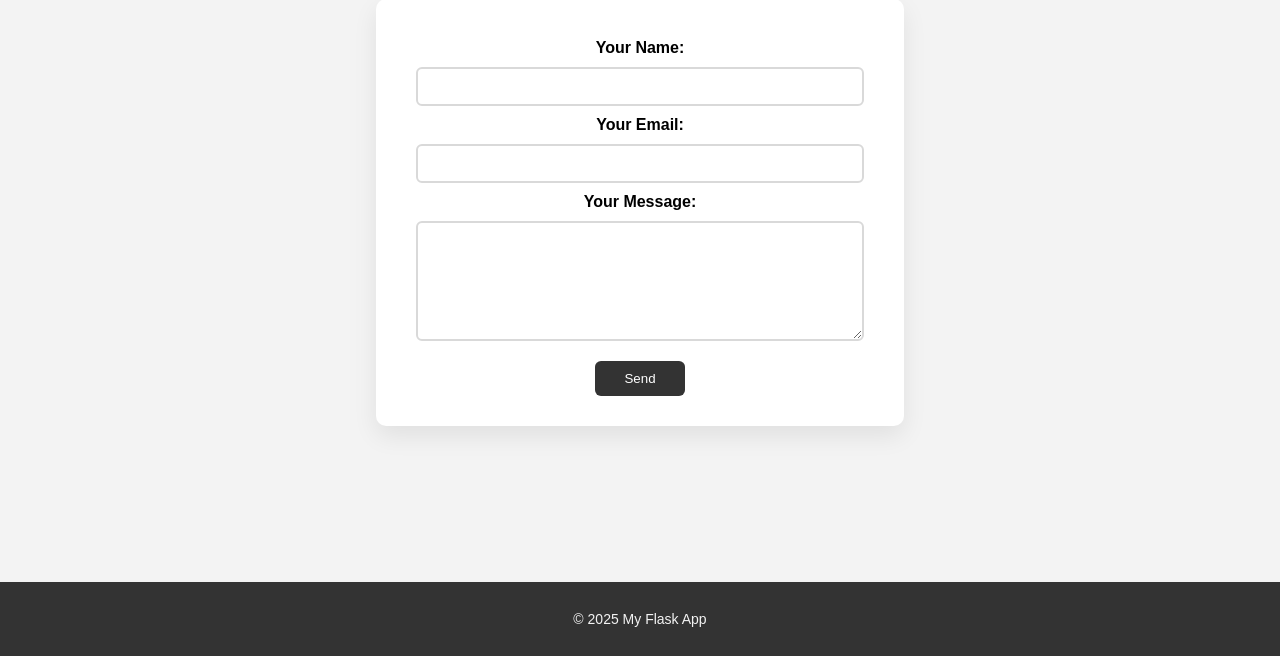
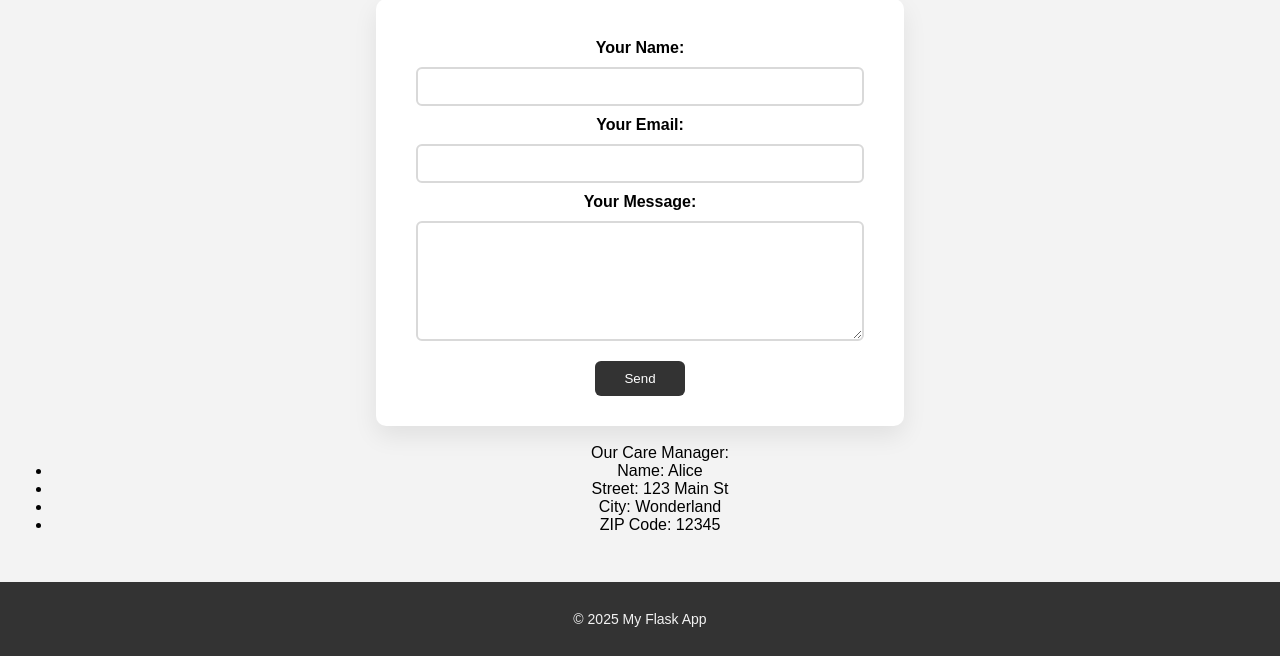
Before and after one commit to Lizazal/flask_form, a Flask app: page /contact in a window 1280 px wide. Shown: the part 144-800 px from the top of the page. Run offline with Flask 3, Linux system fonts and the light colour scheme; parts of the project's set-up code (start-up, migrations or seed data) failed here and were passed over.

Commit message:
contact.html update: care manager info added

```diff
--- a/app/routes.py
+++ b/app/routes.py
@@ -4,6 +4,15 @@ from datetime import datetime
 import locale
 
 locale.setlocale(locale.LC_TIME, 'ru_RU')
+
+CARE_DEPARTMENT_INFO = {
+        'name': 'Alice',
+        'address': {
+            'street': '123 Main St',
+            'city': 'Wonderland',
+            'zip': '12345'
+        }
+    }
 
 
 @app.route('/')
@@ -25,7 +34,8 @@ def about():
 
 @app.route('/contact')
 def contact():
-    return render_template('contact.html')
+    care_department_info = CARE_DEPARTMENT_INFO
+    return render_template('contact.html', care_department_info=care_department_info)
 
 
 @app.route("/submit", methods=["POST", "GET"])
@@ -35,9 +45,12 @@ def submit():
         email = request.form.get("email")
         message = request.form.get("message")
 
+        care_department_info = CARE_DEPARTMENT_INFO
+
         return render_template(
             "contact.html",
-            success=True, name=name, email=email, message=message
+            success=True, name=name, email=email, message=message,
+            care_department_info=care_department_info
         )
     else:
         return redirect(url_for('contact'))
--- a/app/templates/contact.html
+++ b/app/templates/contact.html
@@ -19,4 +19,11 @@
 
         <button type="submit">Send</button>
     </form>
+
+	<ul>Our Care Manager:
+		<li>Name: {{ care_department_info.name }}</li>
+		<li>Street: {{ care_department_info.address.street }}</li>
+		<li>City: {{ care_department_info.address.city }}</li>
+		<li>ZIP Code: {{ care_department_info.address.zip }}</li>
+	</ul>
 {% endblock %}
```
